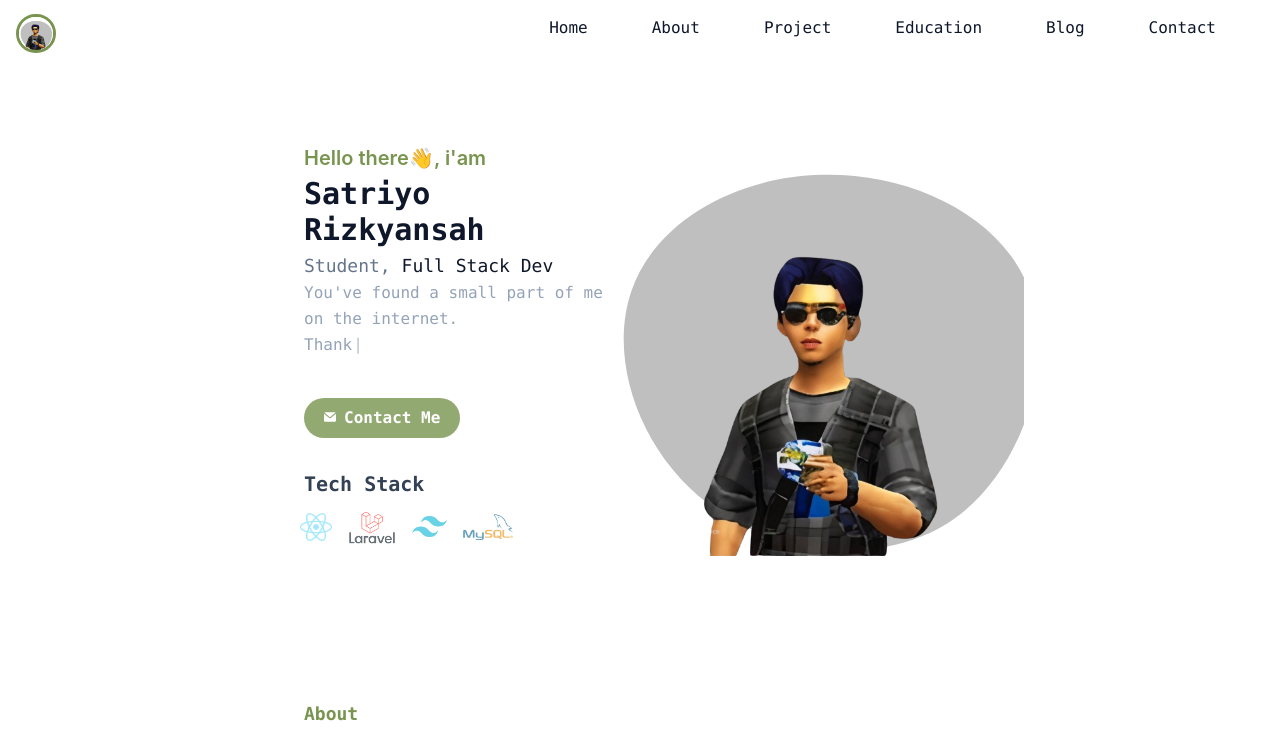
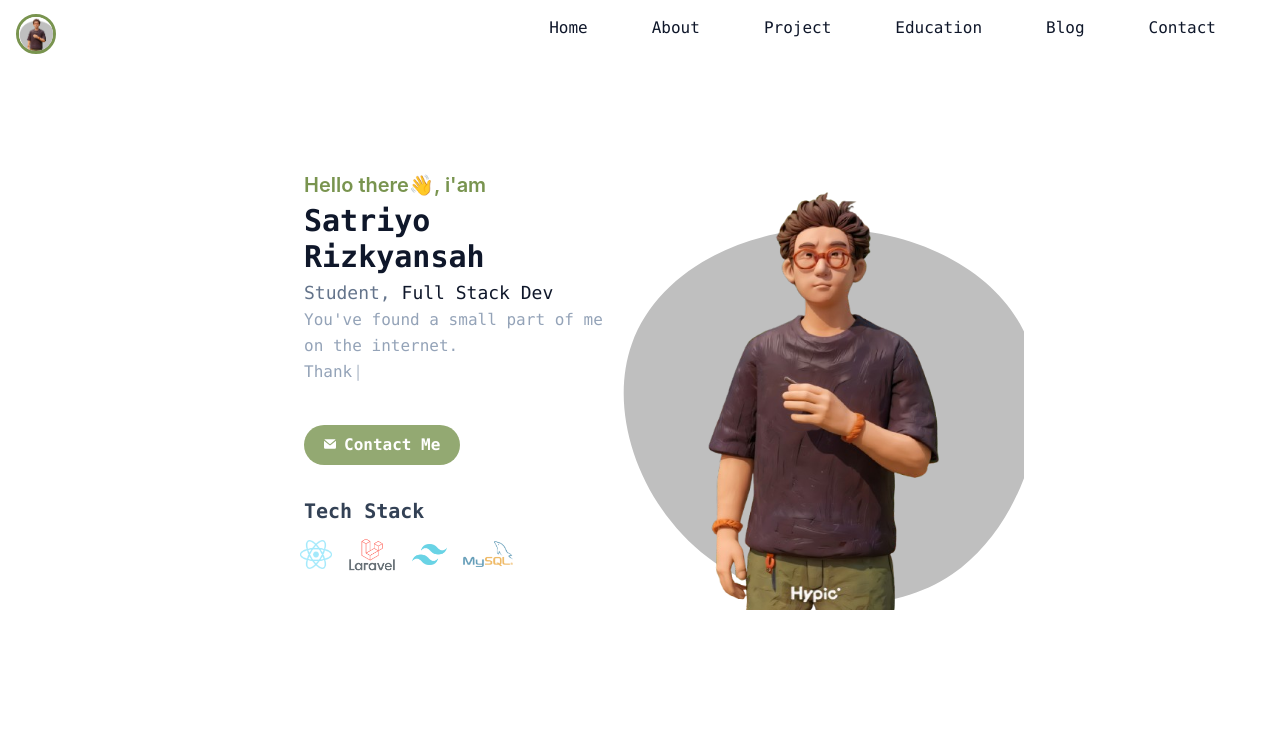
Before and after one commit to SatriyoRizkyansah/SatriyoRizkyansah.github.io, a website: page index.html in a window 1280 px wide. Shown: the top 737 px of the page. Drawn offline with nearby package versions, Linux system fonts and the light colour scheme.

Commit message:
replace my picture

```diff
--- a/index.html
+++ b/index.html
@@ -14,7 +14,7 @@
           <div class="flex items-center justify-between relative">
             <div class="w-14 h-14">
               <a href="https://github.com/SatriyoRizkyansah" class="font-bold text-primary text-lg block pt-6" target="_blank">
-                <img class="-mt-4 rounded-full" src="img/logo/me.png" alt="https://github.com/SatriyoRizkyansah" style="border: #79944f solid 3px" width="40px" />
+                <img class="-mt-4 rounded-full" src="img/logo/me-2.png" alt="https://github.com/SatriyoRizkyansah" style="border: #79944f solid 3px" width="40px" />
               </a>
             </div>
             <div class="flex items-center px-4">
@@ -96,7 +96,7 @@
 
             <div class="w-full self-end px-4 lg:w-1/2 mt-10">
               <div class="relative mt-10 lg:mt-0 lg:right-0">
-                <img src="img/remove-bg/4.png" alt="Satriyo Rizkyansah" class="max-w-full mx-auto" />
+                <img src="img/remove-bg/6.png" alt="Satriyo Rizkyansah" class="max-w-full mx-auto" />
                 <span class="absolute bottom-0 -z-10 left-1/2 -translate-x-1/2 md:scale-125 mb-3">
                   <svg widht="400" height="400" viewBox="0 0 200 200" xmlns="http://www.w3.org/2000/svg">
                     <path
```
Also changed, not shown: img/logo/me-2.png (added), img/logo/me.png (deleted), img/remove-bg/2.png (deleted), img/remove-bg/3.png (deleted), img/remove-bg/4.png (deleted), img/remove-bg/5.png (added), img/remove-bg/6.png (added), src/output.css.
